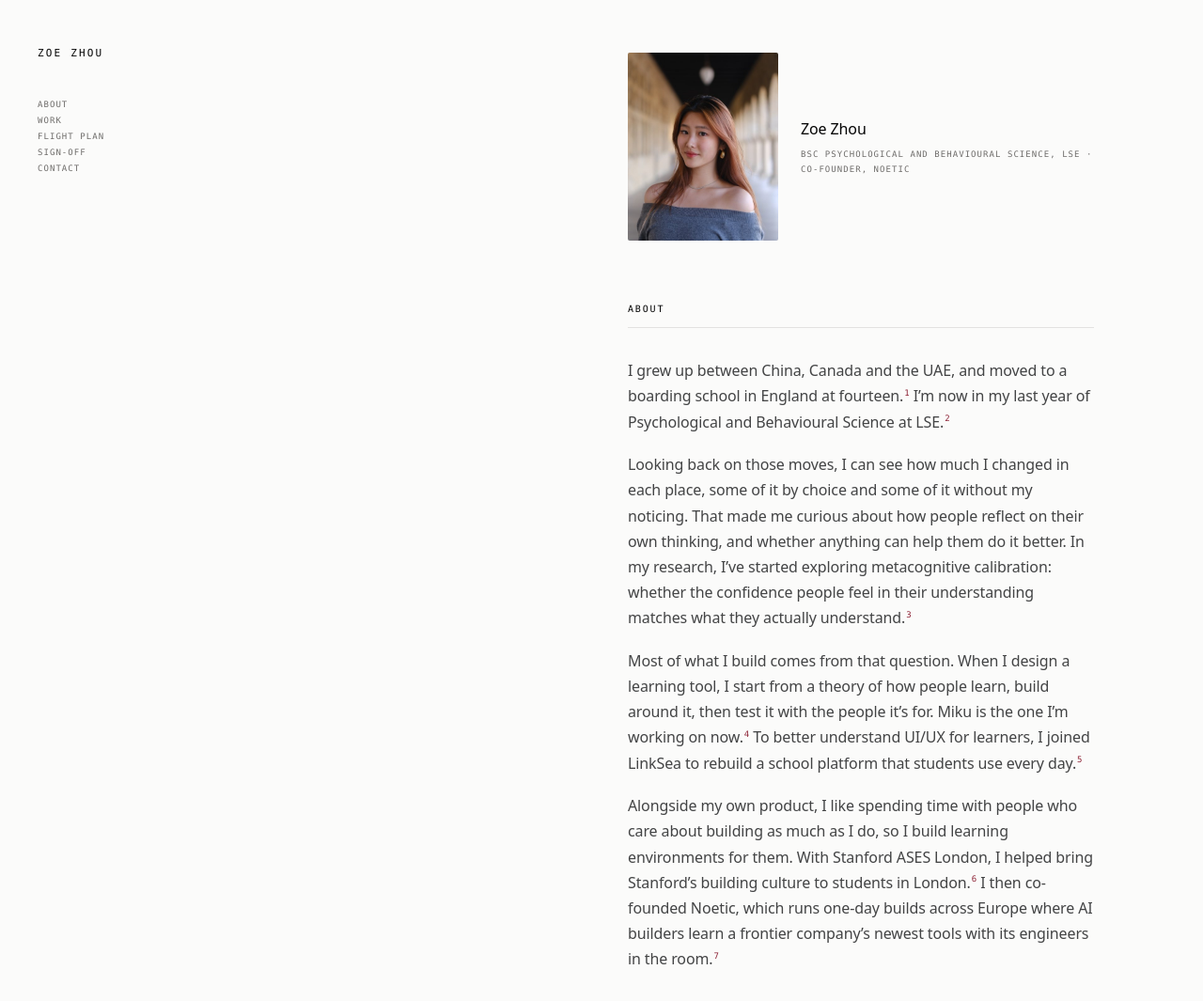
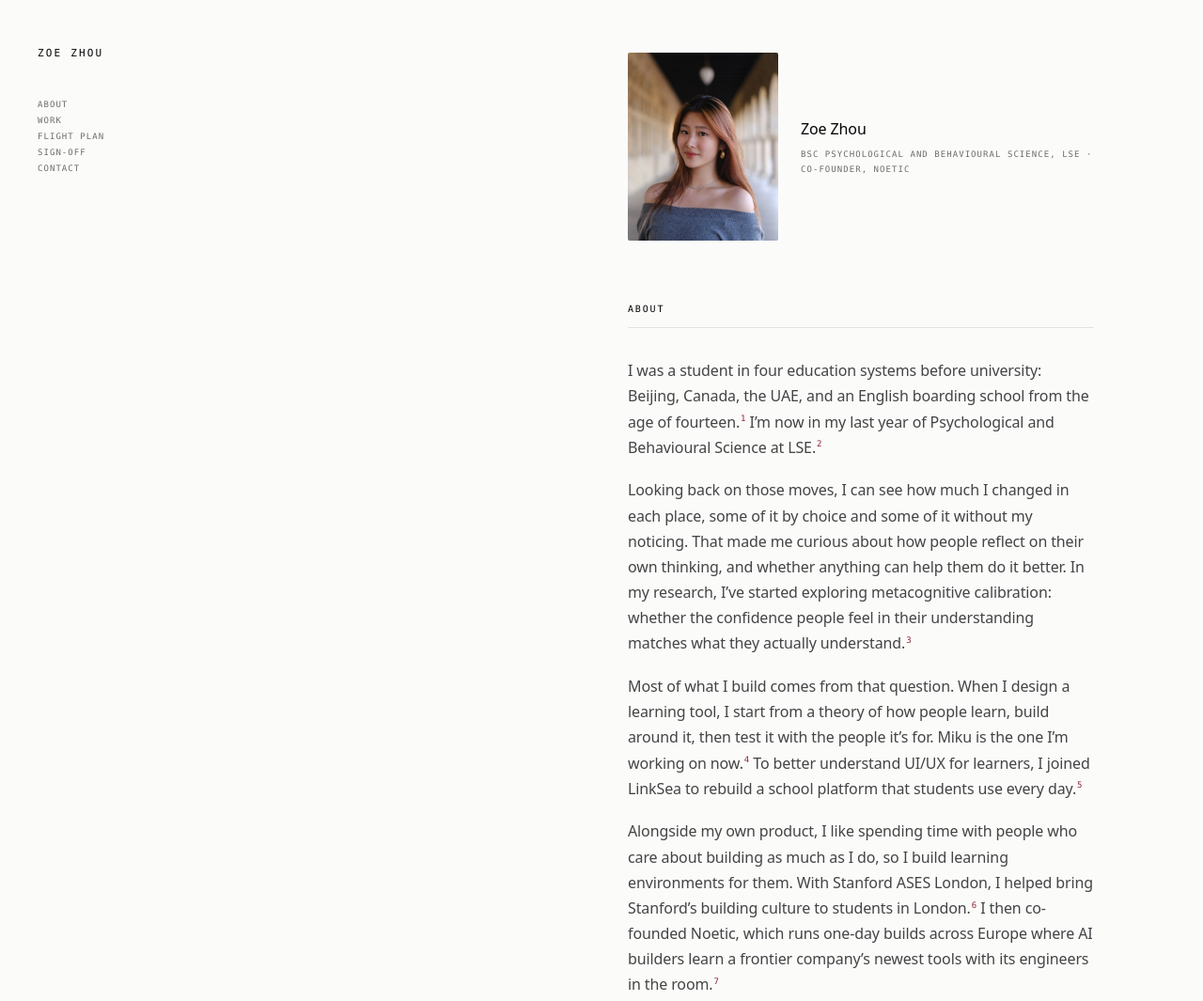
Before and after one commit to zoezhouyt/personalweb, a plain HTML site: page index.html in a window 1280 px wide. Shown: the top 1065 px of the page at 94% size. Drawn offline with Linux system fonts and the light colour scheme.

Commit message:
Open About on the education systems, not on the childhood
"I grew up between China, Canada and the UAE, and moved to a boarding school in
England at fourteen" was biography. The same four places, named as the four
education systems she was a student in, is the fact that bears on the work.

The Woldingham footnote still hangs off the boarding-school clause, and the
second paragraph still picks up on "those moves".

Co-Authored-By: Claude Opus 5 <noreply@anthropic.com>

```diff
--- a/index.html
+++ b/index.html
@@ -429,7 +429,7 @@ footer.end .sig { font-family: var(--mono); font-size: 9px; letter-spacing: 0.6p
 
   <section id="about" class="about">
     <div class="section-head"><h2>About</h2></div>
-    <p>I grew up between China, Canada and the UAE, and moved to a boarding school in England at fourteen.<span class="sidenote"><button type="button" class="refmark" aria-expanded="false" aria-label="Note 1">1</button><span class="note" role="note"><b>1</b>Woldingham School, 2020 to 2024. A-Levels in Maths, Psychology, Economics and Biology, with an Extended Project Qualification. A*A*A*AA.</span></span> I&rsquo;m now in my last year of Psychological and Behavioural Science at LSE.<span class="sidenote"><button type="button" class="refmark" aria-expanded="false" aria-label="Note 2">2</button><span class="note" role="note"><b>2</b>BSc Psychological and Behavioural Science, London School of Economics, 2024 to 2027. Expected First Class Honours.</span></span></p>
+    <p>I was a student in four education systems before university: Beijing, Canada, the UAE, and an English boarding school from the age of fourteen.<span class="sidenote"><button type="button" class="refmark" aria-expanded="false" aria-label="Note 1">1</button><span class="note" role="note"><b>1</b>Woldingham School, 2020 to 2024. A-Levels in Maths, Psychology, Economics and Biology, with an Extended Project Qualification. A*A*A*AA.</span></span> I&rsquo;m now in my last year of Psychological and Behavioural Science at LSE.<span class="sidenote"><button type="button" class="refmark" aria-expanded="false" aria-label="Note 2">2</button><span class="note" role="note"><b>2</b>BSc Psychological and Behavioural Science, London School of Economics, 2024 to 2027. Expected First Class Honours.</span></span></p>
     <p>Looking back on those moves, I can see how much I changed in each place, some of it by choice and some of it without my noticing. That made me curious about how people reflect on their own thinking, and whether anything can help them do it better. In my research, I&rsquo;ve started exploring metacognitive calibration: whether the confidence people feel in their understanding matches what they actually understand.<span class="sidenote"><button type="button" class="refmark" aria-expanded="false" aria-label="Note 3">3</button><span class="note" role="note"><b>3</b>Dissertation supervised by Dr Luc Schneider. Research assistant to Dr Yana Litovsky and Dr Sakshi Ghai, LSE Department of Psychological and Behavioural Science.</span></span></p>
     <p>Most of what I build comes from that question. When I design a learning tool, I start from a theory of how people learn, build around it, then test it with the people it&rsquo;s for. Miku is the one I&rsquo;m working on now.<span class="sidenote"><button type="button" class="refmark" aria-expanded="false" aria-label="Note 4">4</button><span class="note" role="note"><b>4</b>Miku, 2026. Learners teach a blank AI pupil from a daily curriculum, then predict what it will get right, so they practise metacognitive calibration. It grew out of two earlier versions, a reflection chatbot and a story-relay game, both aimed at helping children reflect on their own thinking.</span></span> To better understand UI/UX for learners, I joined LinkSea to rebuild a school platform that students use every day.<span class="sidenote"><button type="button" class="refmark" aria-expanded="false" aria-label="Note 5">5</button><span class="note" role="note"><b>5</b>LinkSea, UI/UX designer, built in JavaScript for a middle school in Hong Kong. ByteDance, AI and automation summer intern, building LLM workflows for TikTok Shop sellers.</span></span></p>
     <p>Alongside my own product, I like spending time with people who care about building as much as I do, so I build learning environments for them. With Stanford ASES London, I helped bring Stanford&rsquo;s building culture to students in London.<span class="sidenote"><button type="button" class="refmark" aria-expanded="false" aria-label="Note 6">6</button><span class="note" role="note"><b>6</b>ASES London, co-director, 2025.</span></span> I then co-founded Noetic, which runs one-day builds across Europe where AI builders learn a frontier company&rsquo;s newest tools with its engineers in the room.<span class="sidenote"><button type="button" class="refmark" aria-expanded="false" aria-label="Note 7">7</button><span class="note" role="note"><b>7</b>Noetic, co-founded 2026.</span></span></p>
```
